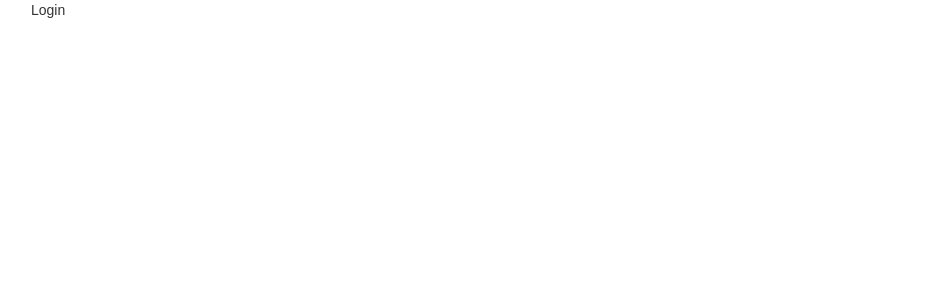
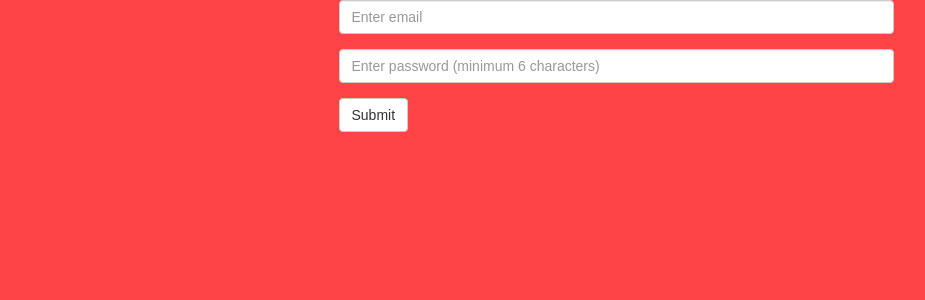
Before and after one commit to BSStefan/MdbClient, a React (Create React App) app: page /login in a window 1280 px wide. Shown: the top 300 px of the page, without its empty margins (39-964 px from the left). Built offline with nearby package versions, Linux system fonts and the light colour scheme.

Commit message:
add login validation

```diff
--- /dev/null
+++ b/src/functions/Validation.js
@@ -0,0 +1,45 @@
+export const Validation = (name, value) =>{
+    switch(name){
+        case "firstname":
+            if(value.length<3 || value.length<30){
+                return ([false, "Name must have between 3 and 30 characters."]);
+            }
+            else {
+                return ([true, '']);
+            }
+            break;
+        case "lastname":
+            if(value.length<3 || value.length<30){
+                return ([false, "Last name must have between 3 and 30 characters."]);
+            }
+            else {
+                return ([true, '']);
+            }
+            break;
+        case "email":
+            let passArray=value.split("@");
+            if(passArray.length === 2){
+                if(passArray[1] !== ''){
+                    let passSecond = passArray[1].split(".");
+                    if(passSecond.length >= 2){
+                        if(passSecond[1] !== ''){
+                            return ([true, '']);
+                        }
+                    }
+                }
+            }
+            return ([false, "Email has to be type of email."]);
+
+            break;
+        case "password":
+            if(value.length<6){
+                return ([false, "Password must have at least 6 characters!"]);
+            }
+            else {
+                return ([true, '']);
+            }
+            break;
+        default:
+            return ([true, '']);
+    }
+}
--- a/src/index.css
+++ b/src/index.css
@@ -2,4 +2,9 @@ body {
   margin: 0;
   padding: 0;
   font-family: sans-serif;
+  background-color: #FF4447 ;
+  height: 100%;
+  width: 100%;
 }
+.auth-form{
+}
--- a/src/pages/Login.js
+++ b/src/pages/Login.js
@@ -1,9 +1,104 @@
 import React, { Component } from 'react';
+import { FormGroup, FormControl, ControlLabel, Col, Grid, Row, Button } from 'react-bootstrap';
+
+import { Validation } from './../functions/Validation';
 
 class Login extends Component {
+
+    constructor(props) {
+        super(props);
+        this.state={
+            email   : {
+                validate : null,
+                validateMsg: '',
+                value : ''
+            },
+            password: {
+                validate : null,
+                validateMsg: '',
+                value : ''
+            }
+        }
+    }
+
+    getValidationState(info) {
+        return this.state[info]['validate'];
+    }
+
+    handleValidation(info, value) {
+        let result = Validation(info, value);
+        let validate = null;
+        let validateMsg = '';
+        if(result[0]) {
+            validate = 'success';
+            validateMsg = '';
+        }
+        else {
+            validate = 'error'
+            validateMsg = result[1];
+        }
+
+        return [validate, validateMsg];
+    }
+
+    handleChanges(e) {
+        let info = e.target.name;
+        let newValue = e.target.value;
+        let resultValidation = this.handleValidation(info, newValue);
+        this.setState({
+            email    : this.state.email,
+            password : this.state.password,
+            [info] : {
+                value : newValue,
+                validate : resultValidation[0],
+                validateMsg : resultValidation[1]
+            }
+        });
+    }
+
     render() {
         return (
-            <div>Login</div>
+            <Grid>
+                <section className="auth-form">
+                    <form>
+                        <Row>
+                            <Col md={6} mdOffset={3}>
+                                <FormGroup controlId="email" validationState={this.getValidationState('email')}>
+                                    <FormControl
+                                        type="text"
+                                        name="email"
+                                        value={this.state.email.value}
+                                        placeholder="Enter email"
+                                        onChange={(e) => this.handleChanges(e)}
+                                    />
+                                    <FormControl.Feedback />
+                                </FormGroup>
+                            </Col>
+                        </Row>
+                        <Row>
+                            <Col md={6} mdOffset={3}>
+                                <FormGroup controlId="password" validationState={this.getValidationState('password')}>
+                                    <FormControl
+                                        type="password"
+                                        name="password"
+                                        value={this.state.password.value}
+                                        placeholder="Enter password (minimum 6 characters)"
+                                        onChange={(e) => this.handleChanges(e)}
+                                    />
+                                    <FormControl.Feedback />
+                                </FormGroup>
+                            </Col>
+                        </Row>
+                        <Row>
+                            <Col md={6} mdOffset={3}>
+                                <Button type="submit">
+                                    Submit
+                                </Button>
+                            </Col>
+                        </Row>
+                    </form>
+                </section>
+            </Grid>
         );
     }
 }
```
